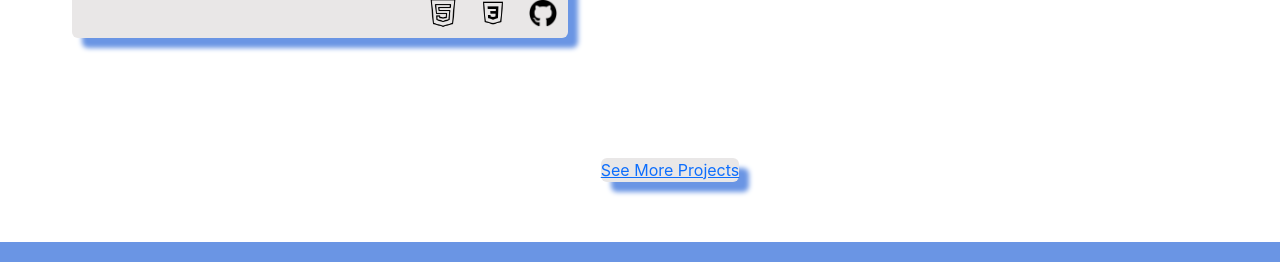
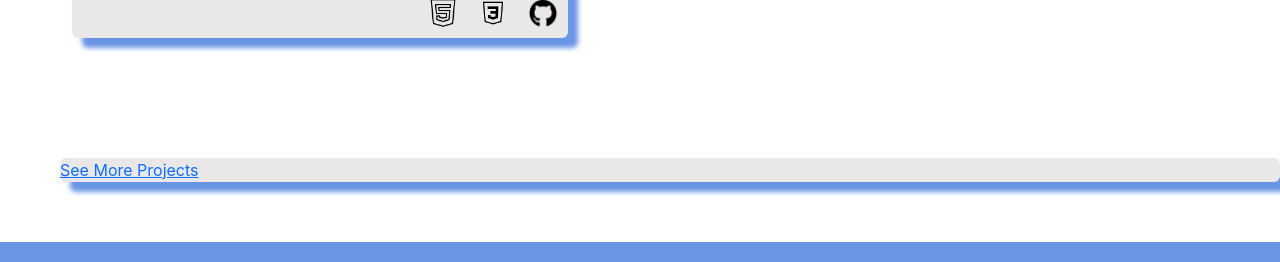
Before and after one commit to shAizi-Dev/portfolio, a React (Create React App) app: page / in a window 1280 px wide. Shown: the part 3320-3582 px from the top of the page. Built offline with nearby package versions, Linux system fonts and the light colour scheme.

Commit message:
commit change

```diff
--- a/src/Pages/Projects.js
+++ b/src/Pages/Projects.js
@@ -123,7 +123,7 @@ function Projects() {
         </div>
         {/* second row */}
         <div className='row'>
-            <div className='project' style={{display: 'flex', justifyContent:'center'}}>
+            <div className='project'>
                 <div className='card'>
                     <a href='https://shaizidev.netlify.app/'>See More Projects </a>
                 </div>
```
